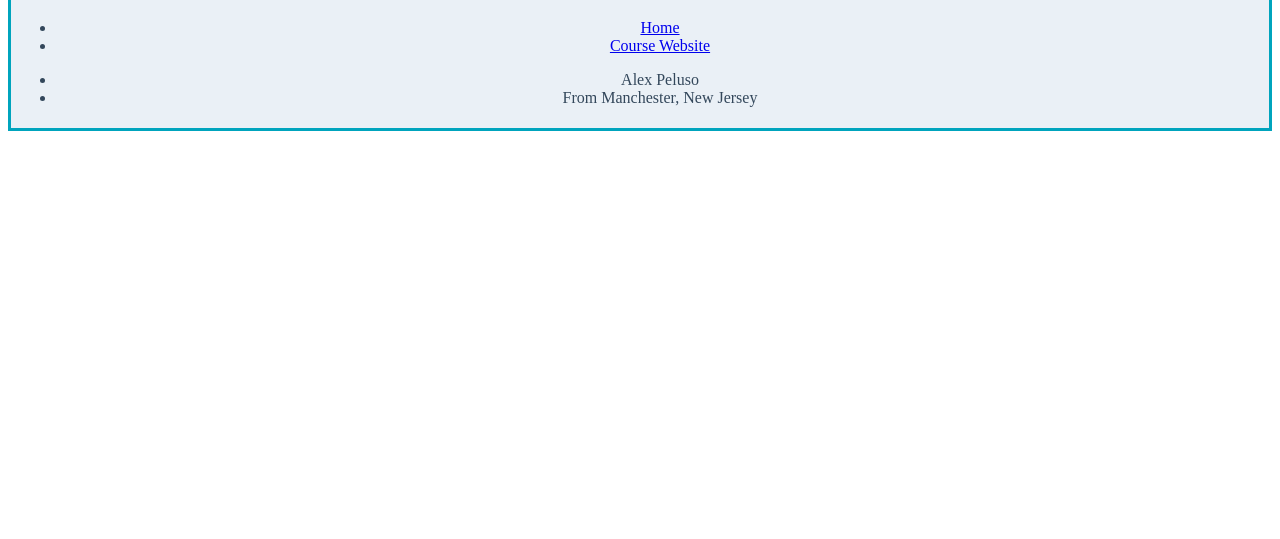
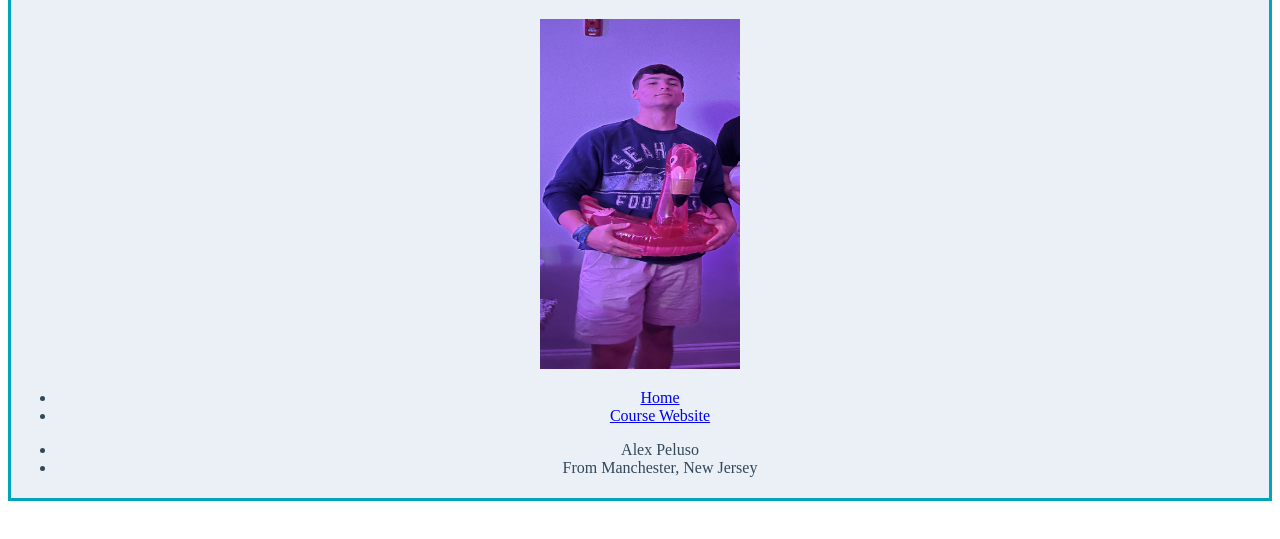
Before and after one commit to apeluso03/apeluso03.github.io, a plain HTML site: page aboutme.html in a window 1280 px wide. Shown: the part 77-616 px from the top of the page. Drawn offline with nearby package versions, Linux system fonts and the light colour scheme.

Commit message:
added new picture and formatting

```diff
--- a/aboutme.html
+++ b/aboutme.html
@@ -13,6 +13,7 @@
     <div class="body">
         <body>
             <h1>Alex Peluso</h1>
+            <img src="alex2.jpg" width="200" height="350">
             <nav class="navbar navbar-expand-sm bg-light">
                 <ul class="navbar-nav">
                     <li class="nav-item">
```
Also changed, not shown: alex.jpg (deleted), alex2.jpg (added).
